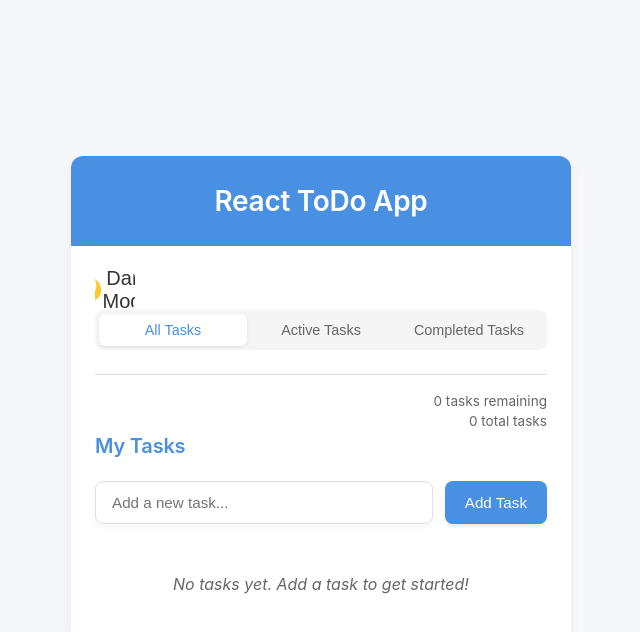
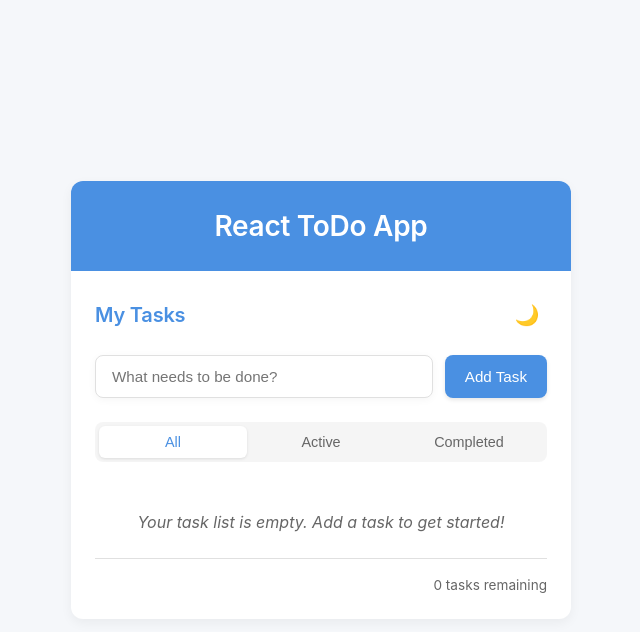
Before and after one commit to wlasah/Todo-app-ga-test, a React (Vite) app: page / in a window 1280 px wide. Shown: the top 632 px of the page, without its empty margins (319-959 px from the left). Built offline with nearby package versions, Linux system fonts and the light colour scheme.

Commit message:
Update TodoList.jsx

```diff
--- a/src/TodoList.jsx
+++ b/src/TodoList.jsx
@@ -8,13 +8,27 @@
   const [editText, setEditText] = useState("");
   const [filter, setFilter] = useState("all"); // all, active, completed
   const [darkMode, setDarkMode] = useState(false);
+  const [animatingIndex, setAnimatingIndex] = useState(null);
 
-  // Load dark mode preference from localStorage
+  // Load dark mode preference and saved tasks from localStorage
   useEffect(() => {
     const savedDarkMode = localStorage.getItem("darkMode") === "true";
     setDarkMode(savedDarkMode);
     document.body.className = savedDarkMode ? "dark-mode" : "";
+
+    // Load saved tasks
+    try {
+      const savedTasks = JSON.parse(localStorage.getItem("todos") || "[]");
+      setTasks(savedTasks);
+    } catch (error) {
+      console.error("Failed to load saved tasks", error);
+    }
   }, []);
+
+  // Save tasks to localStorage whenever they change
+  useEffect(() => {
+    localStorage.setItem("todos", JSON.stringify(tasks));
+  }, [tasks]);
 
   // Toggle dark mode
   const toggleDarkMode = () => {
@@ -27,13 +41,17 @@
   // Add a new task
   const addTask = () => {
     if (task.trim() === "") return;
-    setTasks([...tasks, { text: task, completed: false }]);
+    setTasks([...tasks, { text: task, completed: false, createdAt: new Date().toISOString() }]);
     setTask("");
   };
 
-  // Remove a task
+  // Remove a task with animation
   const removeTask = (index) => {
+    setAnimatingIndex(index);
+    setTimeout(() => {
       setTasks(tasks.filter((_, i) => i !== index));
+      setAnimatingIndex(null);
+    }, 300); // Match this time to the CSS animation duration
   };
 
   // Toggle completed status
@@ -63,6 +81,15 @@
     setEditIndex(null);
   };
 
+  // Handle keypress events
+  const handleKeyPress = (e, action) => {
+    if (e.key === "Enter") {
+      action();
+    } else if (e.key === "Escape" && editIndex !== null) {
+      cancelEdit();
+    }
+  };
+
   // Get filtered tasks based on selected filter
   const filteredTasks = tasks.filter(task => {
     if (filter === "active") return !task.completed;
@@ -72,78 +99,72 @@
 
   return (
     <div className="todo-container">
-      {/* Sidebar */}
-      <div className="sidebar">
+      <div className="header">
+        <h2>My Tasks</h2>
         <button
           className="dark-mode-toggle"
           onClick={toggleDarkMode}
+          aria-label="Toggle dark mode"
         >
-          {darkMode ? "☀️" : "🌙"} <span>{darkMode ? "Light Mode" : "Dark Mode"}</span>
+          {darkMode ? "☀️" : "🌙"}
         </button>
+      </div>
+
+      <div className="add-task">
+        <input
+          type="text"
+          placeholder="What needs to be done?"
+          value={task}
+          onChange={(e) => setTask(e.target.value)}
+          onKeyPress={(e) => handleKeyPress(e, addTask)}
+        />
+        <button className="add-btn" onClick={addTask}>Add Task</button>
+      </div>
 
       <div className="filters">
         <button
           className={filter === "all" ? "active" : ""}
           onClick={() => setFilter("all")}
         >
-            All Tasks
+          All
         </button>
         <button
           className={filter === "active" ? "active" : ""}
           onClick={() => setFilter("active")}
         >
-            Active Tasks
+          Active
         </button>
         <button
           className={filter === "completed" ? "active" : ""}
           onClick={() => setFilter("completed")}
         >
-            Completed Tasks
+          Completed
         </button>
-        </div>
-
-        <div className="stats">
-          <p>{tasks.filter(t => !t.completed).length} tasks remaining</p>
-          <p>{tasks.length} total tasks</p>
-        </div>
-      </div>
-
-      {/* Main Content */}
-      <div className="main-content">
-        <div className="header">
-          <h2>My Tasks</h2>
-        </div>
-
-        <div className="add-task">
-          <input
-            type="text"
-            placeholder="Add a new task..."
-            value={task}
-            onChange={(e) => setTask(e.target.value)}
-            onKeyPress={(e) => e.key === "Enter" && addTask()}
-          />
-          <button className="add-btn" onClick={addTask}>Add Task</button>
       </div>
 
       {filteredTasks.length === 0 ? (
         <p className="empty-message">
           {filter === "all"
-              ? "No tasks yet. Add a task to get started!"
+            ? "Your task list is empty. Add a task to get started!"
             : filter === "active"
-                ? "No active tasks"
-                : "No completed tasks"}
+              ? "No active tasks remaining"
+              : "No completed tasks yet"}
         </p>
       ) : (
         <ul className="task-list">
           {filteredTasks.map((t, index) => (
-              <li key={index} className={t.completed ? "completed" : ""}>
+            <li
+              key={index}
+              className={`${t.completed ? "completed" : ""} ${animatingIndex === index ? "task-exit" : ""}`}
+            >
               {editIndex === index ? (
                 <div className="edit-container">
                   <input
                     type="text"
                     value={editText}
                     onChange={(e) => setEditText(e.target.value)}
-                      onKeyPress={(e) => e.key === "Enter" && saveEdit()}
+                    onKeyPress={(e) => handleKeyPress(e, saveEdit)}
+                    onKeyDown={(e) => e.key === "Escape" && cancelEdit()}
                     autoFocus
                   />
                   <div className="edit-buttons">
@@ -159,17 +180,22 @@
                       checked={t.completed}
                       onChange={() => toggleComplete(index)}
                     />
-                      <span className="task-text">{t.text}</span>
+                    <span className="task-text" title={t.text}>{t.text}</span>
                   </div>
                   <div className="task-actions">
                     <button
                       className="edit-btn"
                       onClick={() => startEdit(index)}
                       disabled={t.completed}
+                      title={t.completed ? "Cannot edit completed task" : "Edit task"}
                     >
                       ✏️
                     </button>
-                      <button className="delete-btn" onClick={() => removeTask(index)}>
+                    <button
+                      className="delete-btn"
+                      onClick={() => removeTask(index)}
+                      title="Delete task"
+                    >
                       🗑️
                     </button>
                   </div>
@@ -179,6 +205,9 @@
           ))}
         </ul>
       )}
+
+      <div className="stats">
+        <p>{tasks.filter(t => !t.completed).length} task{tasks.filter(t => !t.completed).length !== 1 ? 's' : ''} remaining</p>
       </div>
     </div>
   );
```
Lines whose indentation alone changed are shown as unchanged.
